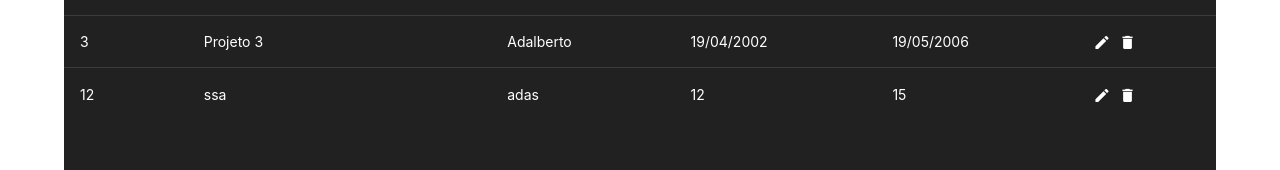
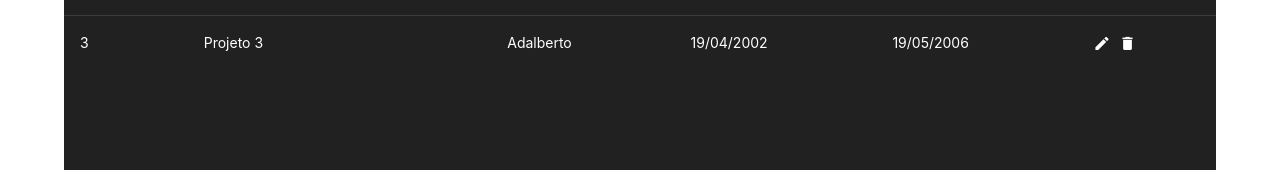
Before and after one commit to aminmismail/ES2_Front, a Vue app: page /projetos in a window 1280 px wide. Shown: the part 276-446 px from the top of the page. Built offline with nearby package versions, Linux system fonts and the light colour scheme; data requests are answered from the project's data file.

Commit message:
Pequenas correções

```diff
--- a/db/db.json
+++ b/db/db.json
@@ -167,16 +167,6 @@
           }
         ]
       }
-    },
-    {
-      "id": "12",
-      "nomeProjeto": "ssa",
-      "nomeCliente": "adas",
-      "objetivoProjeto": "asdsa",
-      "dataInicio": "12",
-      "dataFim": "15",
-      "valorProjeto": "15",
-      "idTime": "1"
     }
   ]
 }
--- a/src/views/Profissionais.vue
+++ b/src/views/Profissionais.vue
@@ -346,7 +346,6 @@
       },
 
       deleteItemConfirm () {
-        this.profissionais.splice(this.editedIndex, 1)
         this.deleteProfissionais(this.editedItem.id)
         this.closeDelete()
       },
@@ -369,11 +368,9 @@
 
       save () {
         if (this.editedIndex > -1) {
-          //Object.assign(this.profissionais[this.editedIndex], this.editedItem)
           this.putProfissionais(this.editedItem)
         }
         else {
-          //this.profissionais.push(this.editedItem)
           this.postProfissionais(this.editedItem)
         }
         this.close()
--- a/src/views/Projetos.vue
+++ b/src/views/Projetos.vue
@@ -413,7 +413,6 @@
       },
 
       deleteItemConfirm () {
-        this.projetos.splice(this.editedIndex, 1)
         this.deleteProjetos(this.editedItem.id)
         this.closeDelete()
       },
@@ -436,12 +435,9 @@
 
       save () {
         if (this.editedIndex > -1) {
-          Object.assign(this.projetos[this.editedIndex], this.editedItem)
           this.putProjetos(this.editedItem)
         }
         else {
-          this.projetos.push(this.editedItem)
-          console.log(this.editedItem)
           this.postProjetos(this.editedItem)
         }
         this.close()
--- a/src/views/Times.vue
+++ b/src/views/Times.vue
@@ -504,7 +504,6 @@
         },
 
         deleteTeamConfirm () {
-          this.times.splice(this.editedIndex, 1)
           this.deleteTimes(this.editedItem.id)
           this.closeDelete()
         },
```
